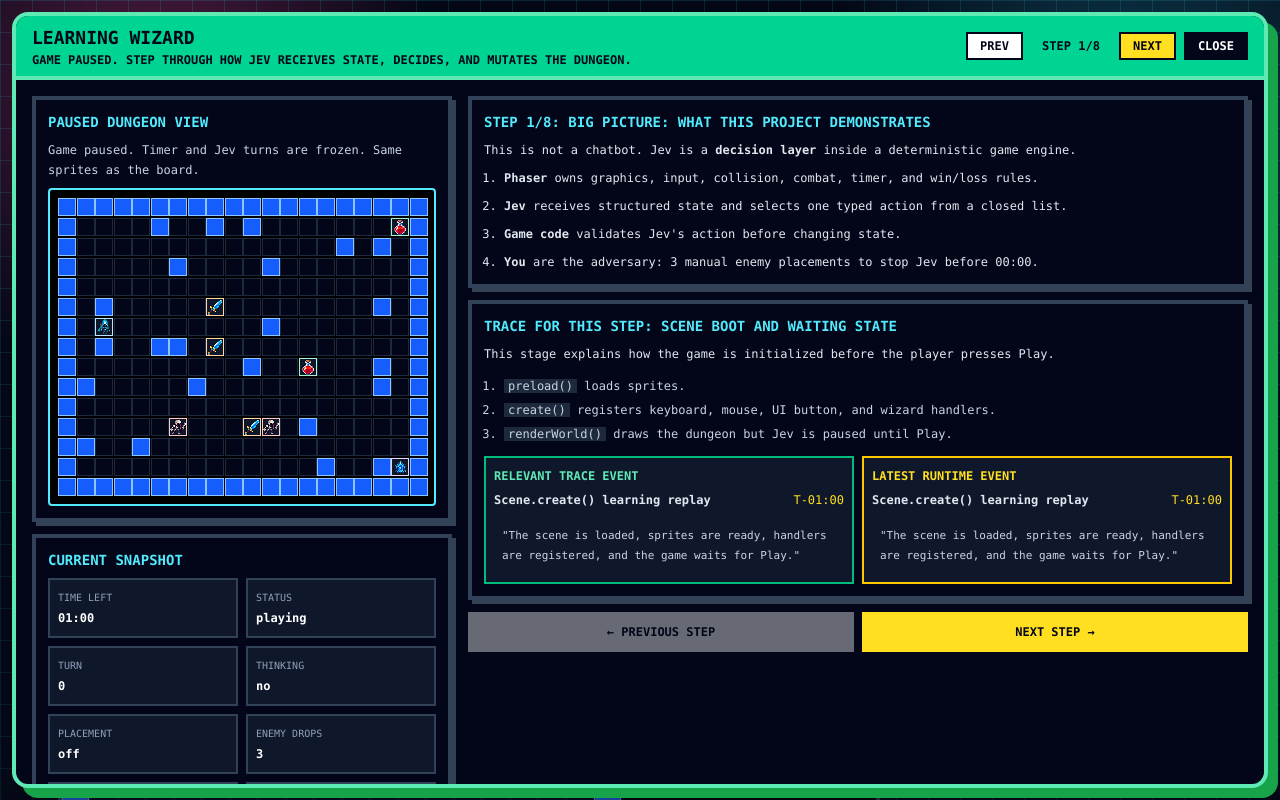
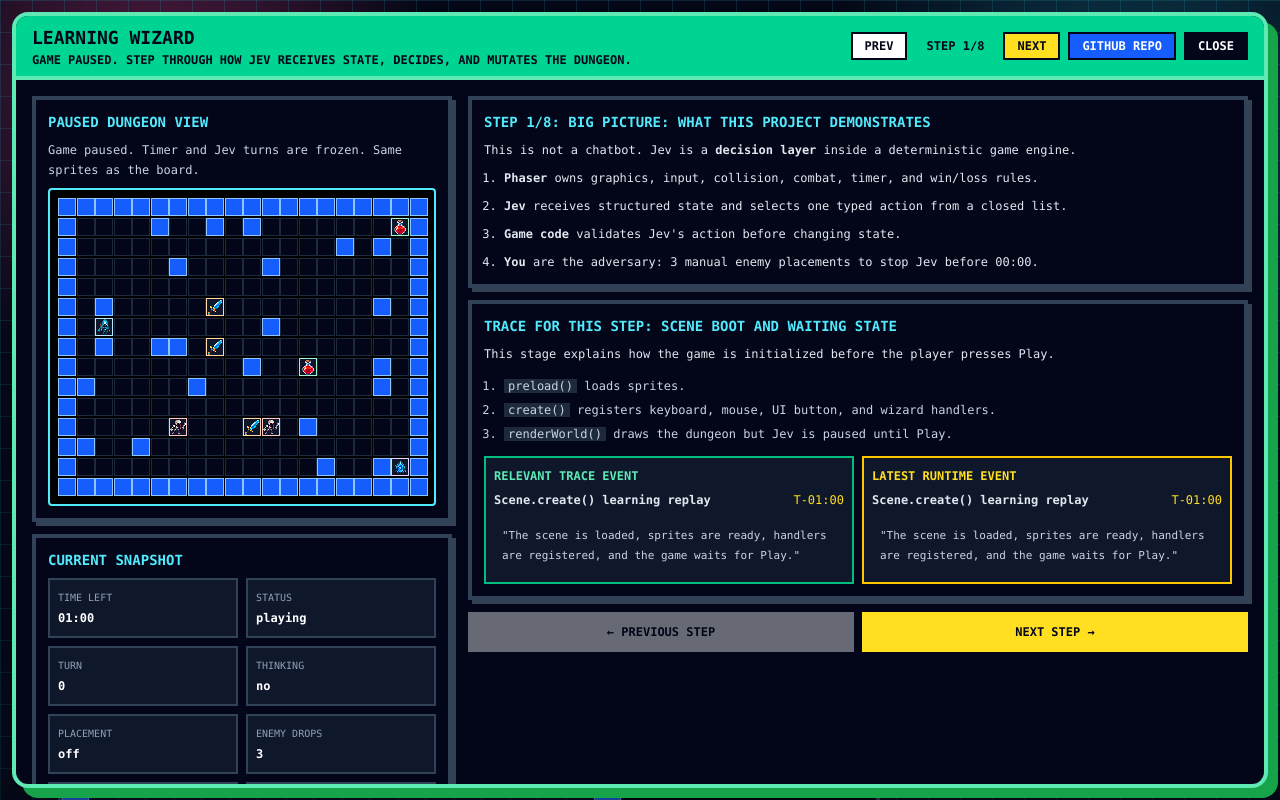
Before and after one commit to Jua12n/jev-dungeon-runner, a website built with Vite: page index.html in a window 1280 px wide. Both pictures are taken after a click on the button "LEARNING MODE". Built offline with nearby package versions, Linux system fonts and the light colour scheme; animation ran at ten frames a second.

Commit message:
Add live demo and repo links

```diff
--- a/index.html
+++ b/index.html
@@ -95,6 +95,7 @@
           <button id="developer-prev-btn" class="border-2 border-slate-950 bg-white px-3 py-1 text-xs font-black uppercase text-slate-950" data-i18n-en="Prev" data-i18n-es="Atrás">Prev</button>
           <span id="developer-step-label" class="min-w-20 text-center text-xs font-black uppercase">Step 1/8</span>
           <button id="developer-next-btn" class="border-2 border-slate-950 bg-yellow-300 px-3 py-1 text-xs font-black uppercase text-slate-950" data-i18n-en="Next" data-i18n-es="Siguiente">Next</button>
+          <a href="https://github.com/Jua12n/jev-dungeon-runner" target="_blank" rel="noreferrer" class="border-2 border-slate-950 bg-blue-600 px-3 py-1 text-xs font-black uppercase text-white" data-i18n-en="GitHub repo" data-i18n-es="Repo GitHub">GitHub repo</a>
           <button id="developer-close-btn" class="border-2 border-slate-950 bg-slate-950 px-3 py-1 text-xs font-black uppercase text-white" data-i18n-en="Close" data-i18n-es="Cerrar">Close</button>
         </nav>
       </header>
```
Also changed, not shown: README.md.
